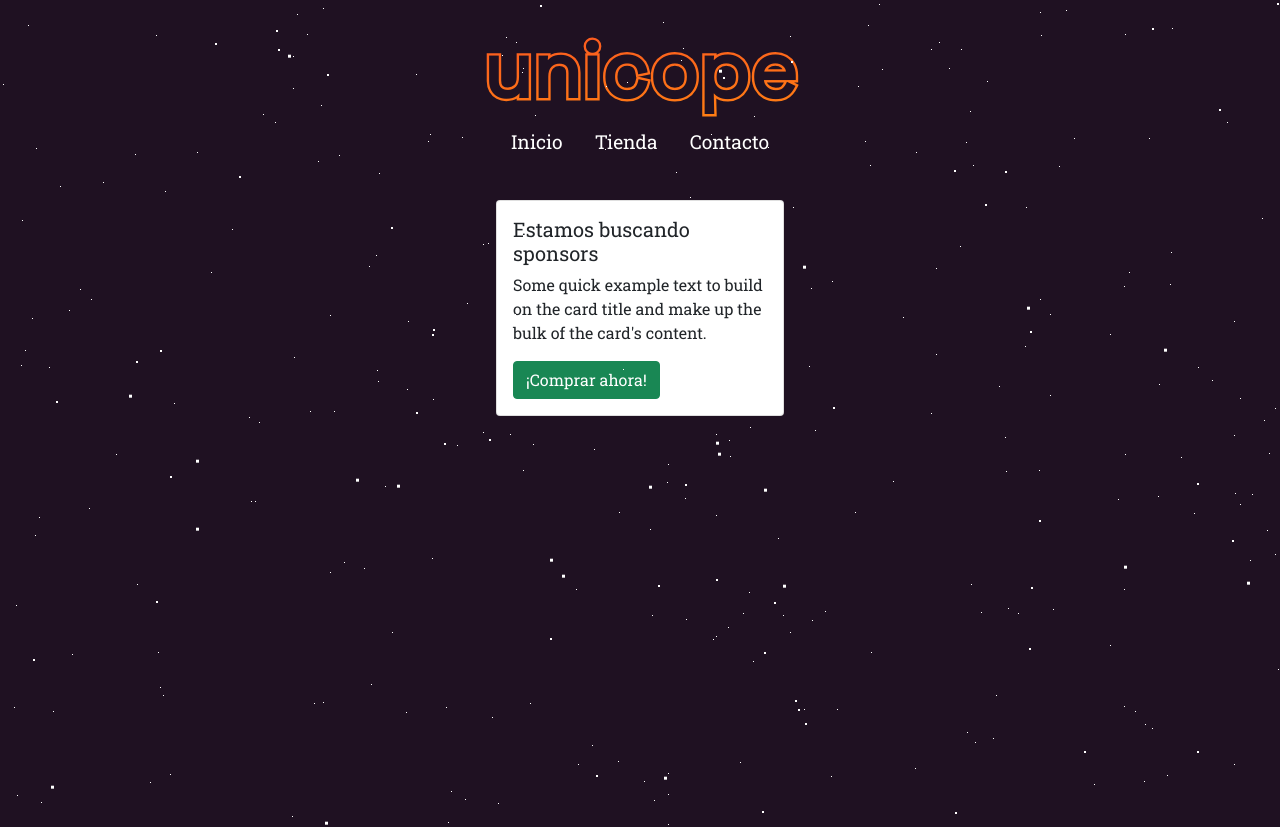
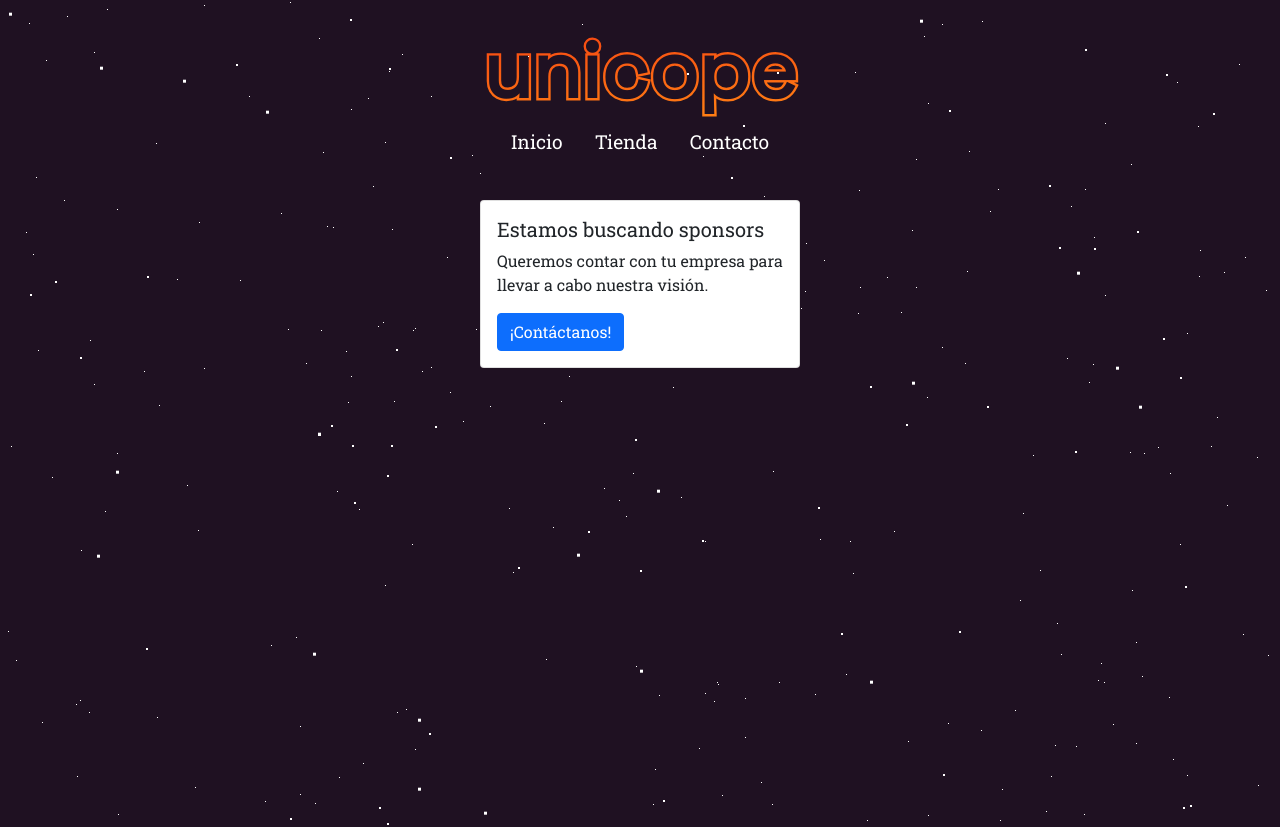
Before and after one commit to korentomas/unicope, a React app: page / in a window 1280 px wide. Shown: the top 827 px of the page. Built offline with nearby package versions, Linux system fonts and the light colour scheme.

```diff
--- a/src/index.js
+++ b/src/index.js
@@ -43,10 +43,9 @@
         <Card.Body>
           <Card.Title>Estamos buscando sponsors</Card.Title>
           <Card.Text>
-            Some quick example text to build on the card title and make up the
-            bulk of the card's content.
+            Queremos contar con tu empresa para llevar a cabo nuestra visión.
           </Card.Text>
-          <Button variant="success">¡Comprar ahora!</Button>
+          <Button variant="primary">¡Contáctanos!</Button>
         </Card.Body>
       </Card>
 
--- a/src/module.scss
+++ b/src/module.scss
@@ -21,11 +21,10 @@
 }
 
 .card {
-  width: 18rem;
+  width: 20rem;
   margin: 0 auto;
   float: none;
   margin-bottom: 10px;
-
 }
 
 #nav {
@@ -54,13 +53,19 @@
       text-align: center;
       font-family: 'Space Grotesk', sans-serif;
       font-size: 5em;
-      background: -webkit-linear-gradient(-86deg, #f94327 0%, #ff7d14 74%);
+      background: -webkit-linear-gradient(-86deg, #f12711 0%, #ff7d14 74%);
+      //background: #CA5E10;
+      //background: -webkit-linear-gradient(top left, #CA5E10, #E0A90F);
+      //background: -moz-linear-gradient(top left, #CA5E10, #E0A90F);
+      //background: linear-gradient(to bottom right, #CA5E10, #E0A90F);
       -webkit-background-clip: text;
       -webkit-text-stroke: 0.06em transparent;
       color: hsl(290, 34%, 10%);
       margin-bottom: 0px;
       padding-bottom: 0px;
       font-weight: 700;
+
+
 
 }
 
```
